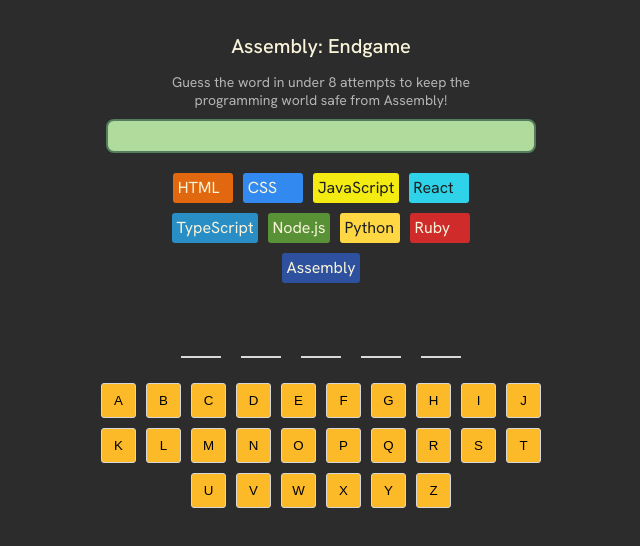
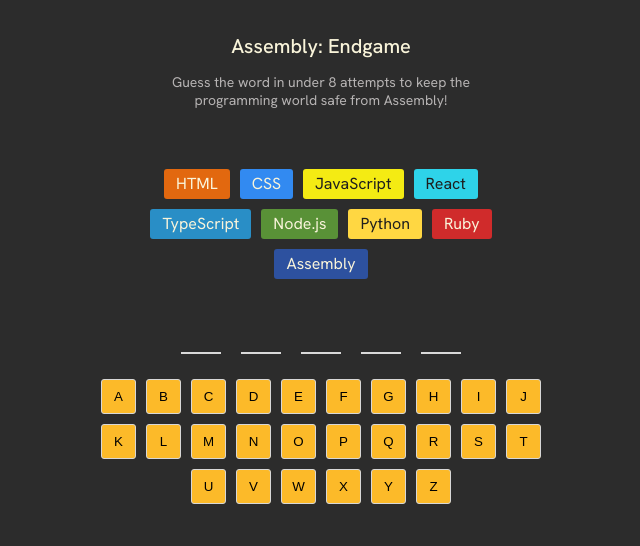
Before and after one commit to Anuska86/Endgame, a React (Vite) app in the folder endgame/: page / in a window 1280 px wide. Shown: the top 546 px of the page, without its empty margins (319-959 px from the left). Built offline with nearby package versions, Linux system fonts and the light colour scheme.

Commit message:
gameStatus

```diff
--- a/endgame/src/App.jsx
+++ b/endgame/src/App.jsx
@@ -78,6 +78,12 @@
     </div>
   );
 
+  const gameStatusClass = clsx(
+    "game-status",
+    isGameWon && "game-status--won",
+    isGameLost && "game-status--lost"
+  );
+
   return (
     <main>
       <header>
@@ -87,7 +93,7 @@
           from Assembly!
         </p>
       </header>
-      <section className="game-status">
+      <section className={gameStatusClass}>
         {isGameWon && (
           <>
             <h2>You win! 🎉 </h2>
@@ -96,7 +102,9 @@
         )}
         {isGameLost && (
           <>
-            <h2>You lose! 😢</h2>
+            <h2>
+              You lose! 😢 Now Assembly is going to be your new best friend 😛{" "}
+            </h2>
           </>
         )}
       </section>
--- a/endgame/src/index.css
+++ b/endgame/src/index.css
@@ -38,17 +38,26 @@
 }
 
 .game-status {
+  display:flex;
   font-size: 1.25rem;
   font-weight: 500;
   color: #1a1a1a;
-  background-color: #b0db9c;
-  border: 2px solid #537d5d;
   padding: 0.75em 1.5em;
   border-radius: 8px;
   display: flex;
   flex-direction: column;
   align-items: center;
   margin: 10px;
+}
+
+.game-status--won {
+  background-color: #b0db9c;
+  border: 2px solid #537d5d;
+}
+
+.game-status--lost {
+  background-color: #fa9696;
+  border: 2px solid #d7d7d7;
 }
 
 .game-status > h2 {
@@ -75,12 +84,15 @@
 }
 
 .language-container {
-  padding: 4.5px;
+  padding: 4.5px 12px;
   border-radius: 3px;
   justify-content: center;
   position: relative;
-  min-width: 60px;
+  min-width: unset;
   min-height: 30px;
+  width: fit-content;
+  box-sizing: border-box;
+  text-align: center;
 }
 
 .language-container--lost::before {
```
